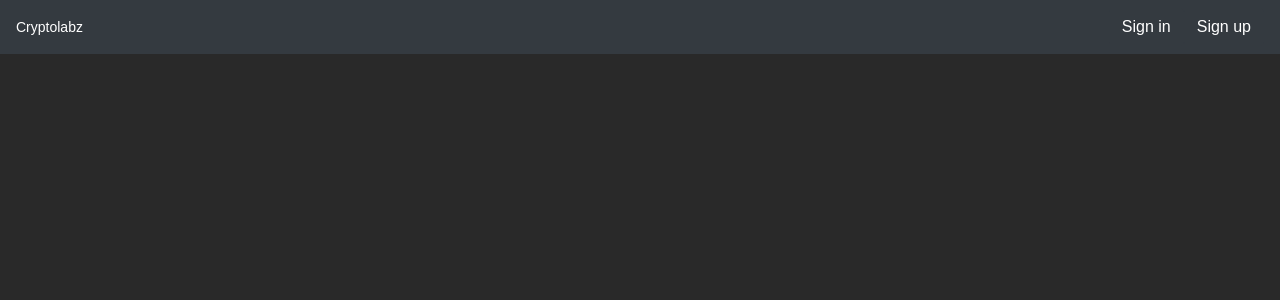
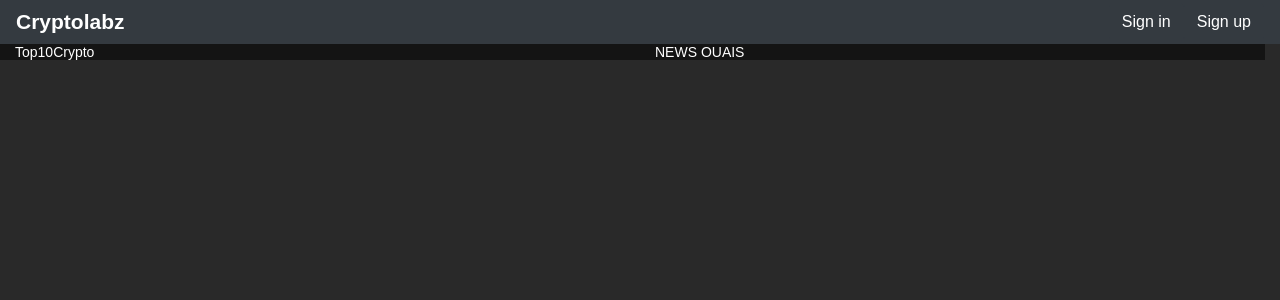
Before and after one commit to julienlgy/cryptolabz, a React (Create React App) app in the folder frontend/: page / in a window 1280 px wide. Shown: the top 300 px of the page. Built offline with nearby package versions, Linux system fonts and the light colour scheme.

Commit message:
fix(front): page content displayed under banner

```diff
--- a/frontend/src/components/UserBanner/UserBanner.js
+++ b/frontend/src/components/UserBanner/UserBanner.js
@@ -70,8 +70,9 @@ class UserBanner extends React.Component {
 
   render() {
     return (
+      <div class="userbanner">
         <Navbar color="dark" expand="md" fixed="top"
-          className="userbanner navbar-default">
+          className="userbanner navbar-default navbar-size">
             <div className="mr-auto">
               <span className="cryptolabz">
                 Cryptolabz
@@ -91,6 +92,8 @@ class UserBanner extends React.Component {
 
             </Nav>
         </Navbar>
+        <div class="navbar-size"></div>
+      </div>
     );
   }
 }
--- a/frontend/src/components/UserBanner/userbanner.css
+++ b/frontend/src/components/UserBanner/userbanner.css
@@ -2,6 +2,20 @@
   color: white;
 }
 
+.navbar-default {
+  max-height: 6ex;
+}
+
+.navbar-size {
+  height: 6ex;
+}
+
+.userbanner .cryptolabz {
+  font-size: 150%;
+  font-weight: bold;
+}
+
+
 .hidden {
   display: none;
 }
```
